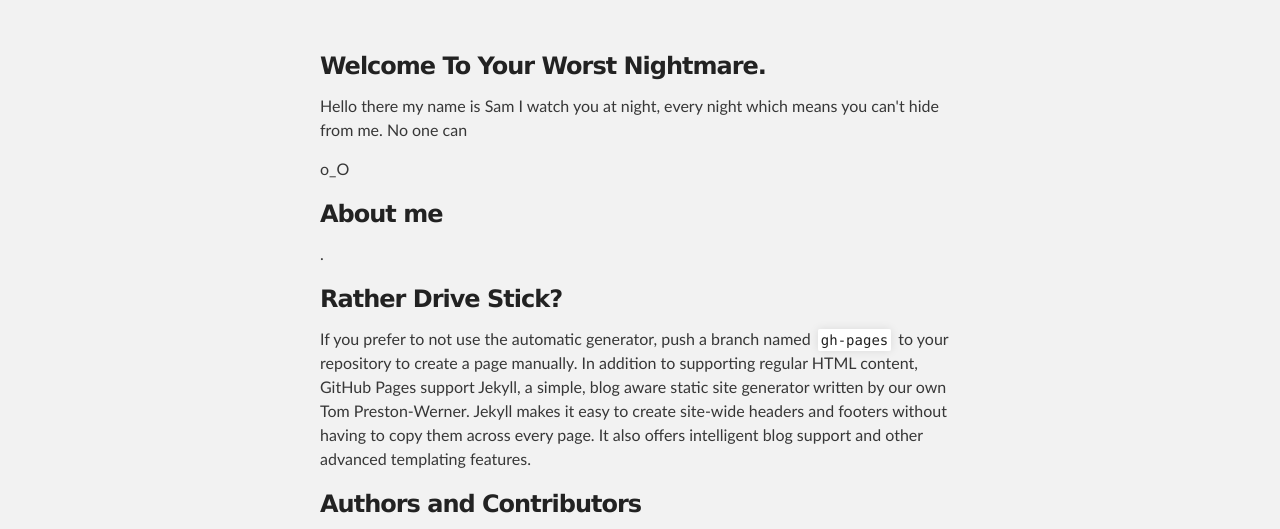
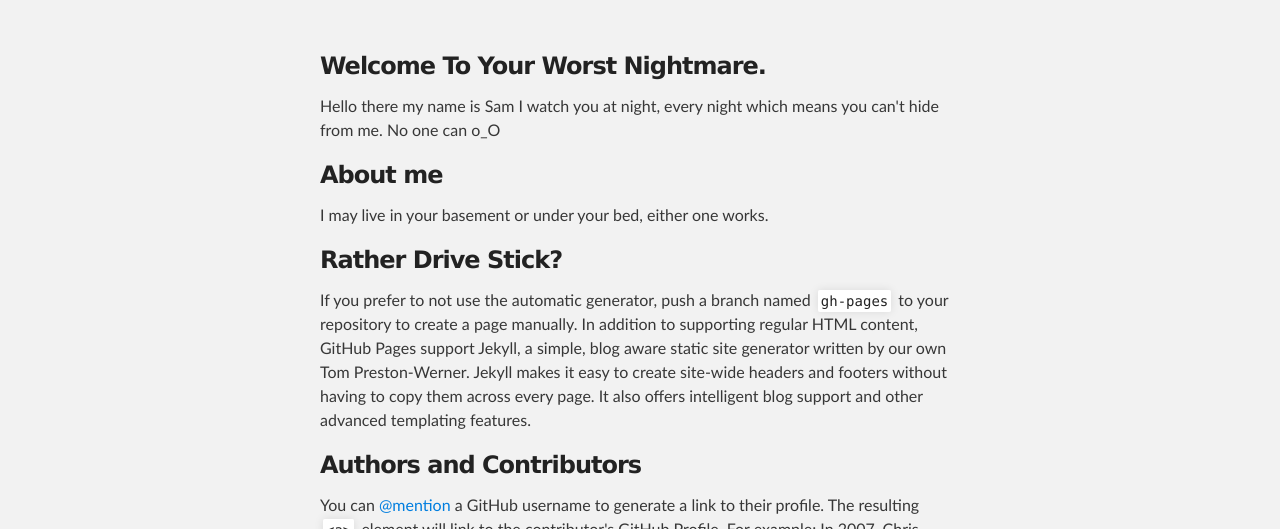
Before and after one commit to Sarangel/Sarangel.github.io, a plain HTML site: page index.html in a window 1280 px wide. Shown: the part 212-741 px from the top of the page. Drawn offline with Linux system fonts and the light colour scheme.

Commit message:
Update index.html

```diff
--- a/index.html
+++ b/index.html
@@ -31,13 +31,12 @@
 <a id="welcome to github pages" class="anchor" href="#welcome-to-github-pages" aria-hidden="true"><span class="octicon octicon-link"></span></a>Welcome To Your Worst Nightmare.</h3>
 
 <p>Hello there my name is Sam
-I watch you at night, every night which means you can't hide from me. No one can</p>
-<p>o_O</p>
+I watch you at night, every night which means you can't hide from me. No one can o_O</p>
 
 <h3>
 <a id="designer-templates" class="anchor" href="#designer-templates" aria-hidden="true"><span class="octicon octicon-link"></span></a>About me</h3>
 
-<p>.</p>
+<p>I may live in your basement or under your bed, either one works.</p>
 
 <h3>
 <a id="rather-drive-stick" class="anchor" href="#rather-drive-stick" aria-hidden="true"><span class="octicon octicon-link"></span></a>Rather Drive Stick?</h3>
```
